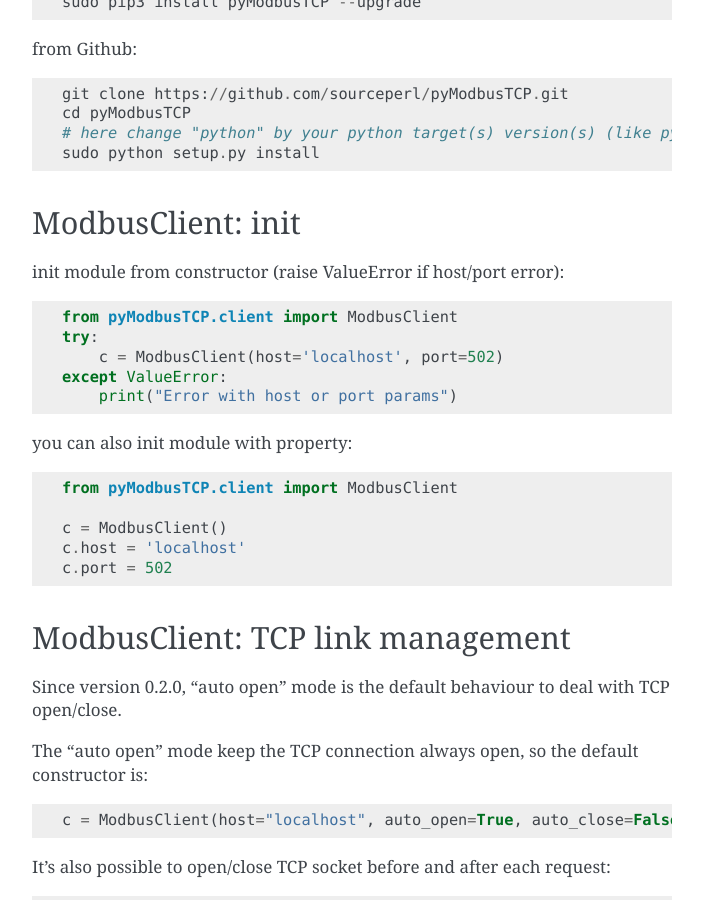
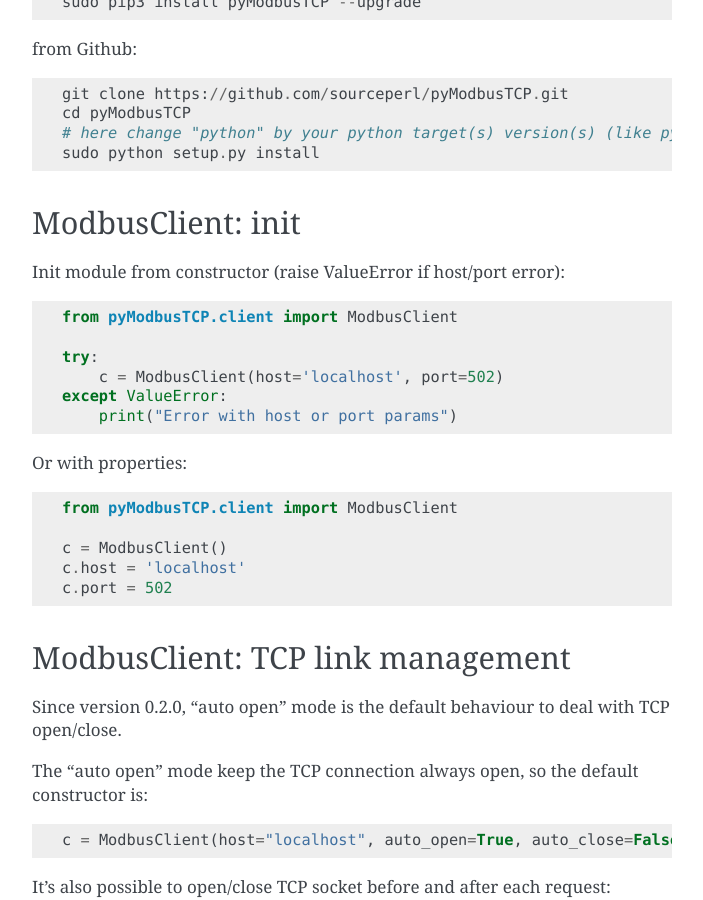
Before and after one commit to sourceperl/pyModbusTCP, a Sphinx documentation site: the page built from docs/quickstart/index.rst, in a window 1280 px wide and 900 px high, scrolled down 870 px. Shown: the whole window, without its empty margins (408-1111 px from the left). Built offline with Sphinx 7.4.7, drawn with Linux system fonts in a browser that asks for light colours; the version number could not be read and is left out.

Commit message:
update quickstart

```diff
--- a/docs/index.rst
+++ b/docs/index.rst
@@ -14,4 +14,3 @@
 
 * :ref:`genindex`
 * :ref:`modindex`
-* :ref:`search`
--- a/docs/quickstart/index.rst
+++ b/docs/quickstart/index.rst
@@ -41,15 +41,16 @@
 ModbusClient: init
 ------------------
 
-init module from constructor (raise ValueError if host/port error)::
+Init module from constructor (raise ValueError if host/port error)::
 
     from pyModbusTCP.client import ModbusClient
+
     try:
         c = ModbusClient(host='localhost', port=502)
     except ValueError:
         print("Error with host or port params")
 
-you can also init module with property::
+Or with properties::
 
     from pyModbusTCP.client import ModbusClient
 
```
